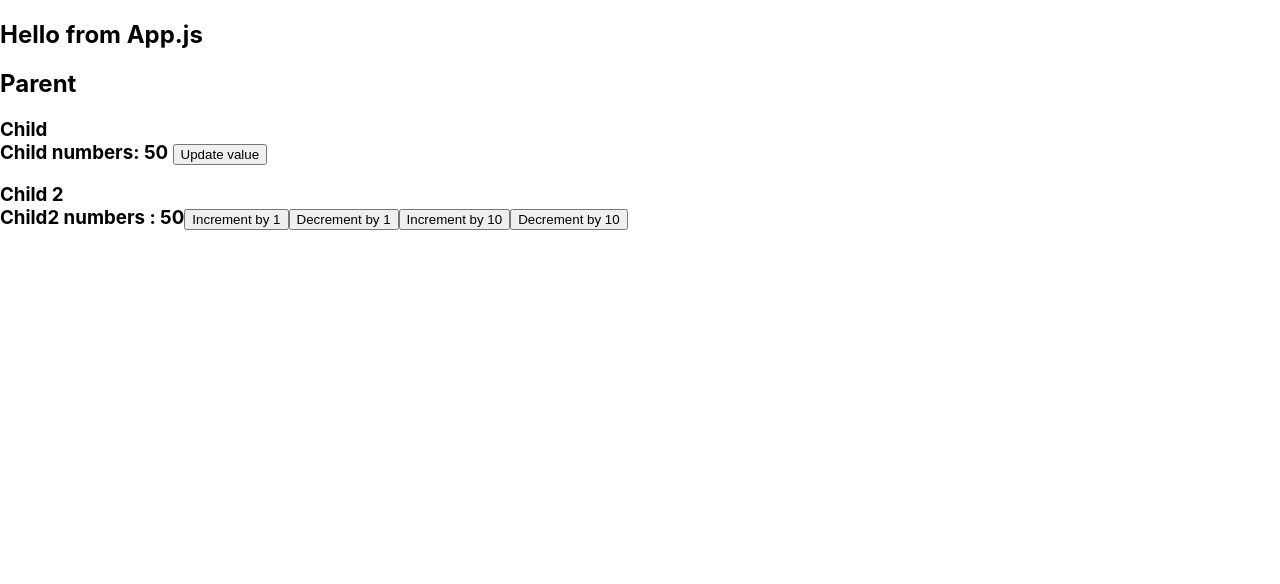
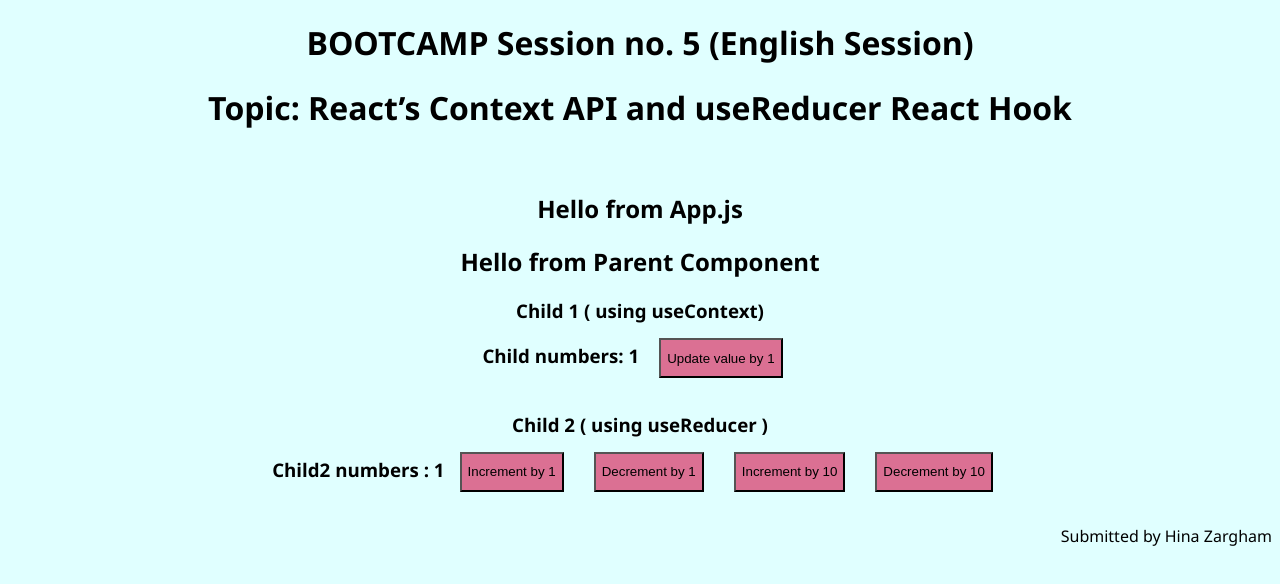
Before and after one commit to hinazargham/bootcamp_session5_english, a React (Create React App) app: page / in a window 1280 px wide. Shown: the top 584 px of the page. Built offline with nearby package versions, Linux system fonts and the light colour scheme.

Commit message:
update files
update js and css file

```diff
--- a/src/App.js
+++ b/src/App.js
@@ -10,13 +10,15 @@ function App() {
 
   //Update useContext to work with useState
 
-  let value= useState(50);
-
+  let value= useState(1);
 
   return (
 
     <ValueContext.Provider value={value}>
       <div>
+        <h1>BOOTCAMP Session no. 5 (English Session)</h1>
+        <h1>Topic: React’s Context API and useReducer React Hook</h1>
+        <br/>
       <h2> Hello from App.js </h2>
       <Parent></Parent>
 
--- a/src/Child.js
+++ b/src/Child.js
@@ -8,9 +8,9 @@ function Child2() {
     return (
         <div>
             <h3>
-            Child
+            Child 1 ( using useContext)
             <br/>
-            Child numbers: {value} <button onClick= {()=>{ updateValue(++value[0])}}>Update value</button>
+            Child numbers: {value} <button class="btn1" onClick= {()=>{ updateValue(++value[0])}}>Update value by 1</button>
             </h3>
 
         </div>
--- a/src/Child2.js
+++ b/src/Child2.js
@@ -2,20 +2,19 @@ import React , {useReducer} from 'react';
 import numberReducer from './numberReducer';
 
 function Child() {
-    let [state, dispatch]= useReducer(numberReducer,50)
+    let [state, dispatch]= useReducer(numberReducer,1)
     return (
         <div>
             <h3>
-            Child 2
+            Child 2 ( using useReducer )
             <br/>
             Child2 numbers : {state}
 
-            <button onClick={()=> { dispatch({type: 'INCREMENT'}); }}> Increment by 1 </button>
-            <button onClick={()=> { dispatch({type: 'DECREMENT'}); }}> Decrement by 1 </button>
+            <button class="btn2" onClick={()=> { dispatch({type: 'INCREMENT'}); }}> Increment by 1 </button>
+            <button class="btn3" onClick={()=> { dispatch({type: 'DECREMENT'}); }}> Decrement by 1 </button>
 
-
-            <button onClick={()=> { dispatch({type: 'INCREMENT_10', val : 10 }); }}> Increment by 10 </button>
-            <button onClick={()=> { dispatch({type: 'DECREMENT_10', val : 10 }); }}> Decrement by 10 </button>
+            <button class="btn4" onClick={()=> { dispatch({type: 'INCREMENT_10', val : 10 }); }}> Increment by 10 </button>
+            <button class="btn5" onClick={()=> { dispatch({type: 'DECREMENT_10', val : 10 }); }}> Decrement by 10 </button>
 
             </h3>
 
--- a/src/Parent.js
+++ b/src/Parent.js
@@ -5,9 +5,11 @@ import Child2 from './Child2.js'
 function Parent(props) {
     return (
         <div>
-            <h2>Parent</h2>
+
+        <h2>Hello from Parent Component</h2>
             <Child></Child>
             <Child2></Child2>
+        <p>Submitted by Hina Zargham</p>
         </div>
     );
 }
--- a/src/ValueContext.js
+++ b/src/ValueContext.js
@@ -1,5 +1,5 @@
 import React from 'react'
 
-const ValueContext= React.createContext(45, ()=>{});
+const ValueContext= React.createContext(50, ()=>{});
 
 export default ValueContext;
--- a/src/index.css
+++ b/src/index.css
@@ -1,13 +1,20 @@
 body {
-  margin: 0;
-  font-family: -apple-system, BlinkMacSystemFont, 'Segoe UI', 'Roboto', 'Oxygen',
-    'Ubuntu', 'Cantarell', 'Fira Sans', 'Droid Sans', 'Helvetica Neue',
-    sans-serif;
-  -webkit-font-smoothing: antialiased;
-  -moz-osx-font-smoothing: grayscale;
+
+  font-family: 'Segoe UI', Tahoma, Geneva, Verdana, sans-serif;
+  text-align: center;
+  background-color: lightcyan;
 }
 
-code {
-  font-family: source-code-pro, Menlo, Monaco, Consolas, 'Courier New',
-    monospace;
+p {
+  text-align: end;
 }
+
+
+button {
+  height: 40px;
+  margin: 15px;
+  background-color: palevioletred;
+  align-self: center;
+  align-content: center;
+  shape-outside: padding-box;
+}
```
